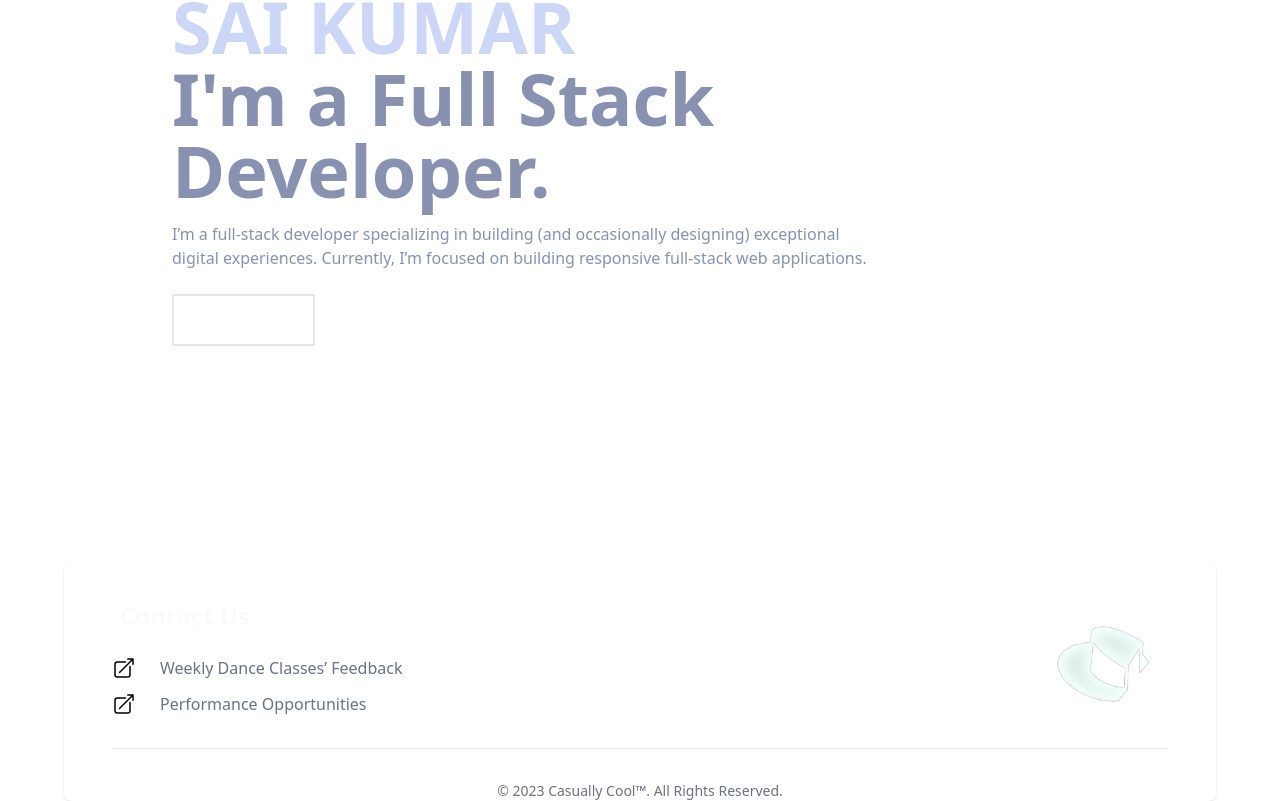
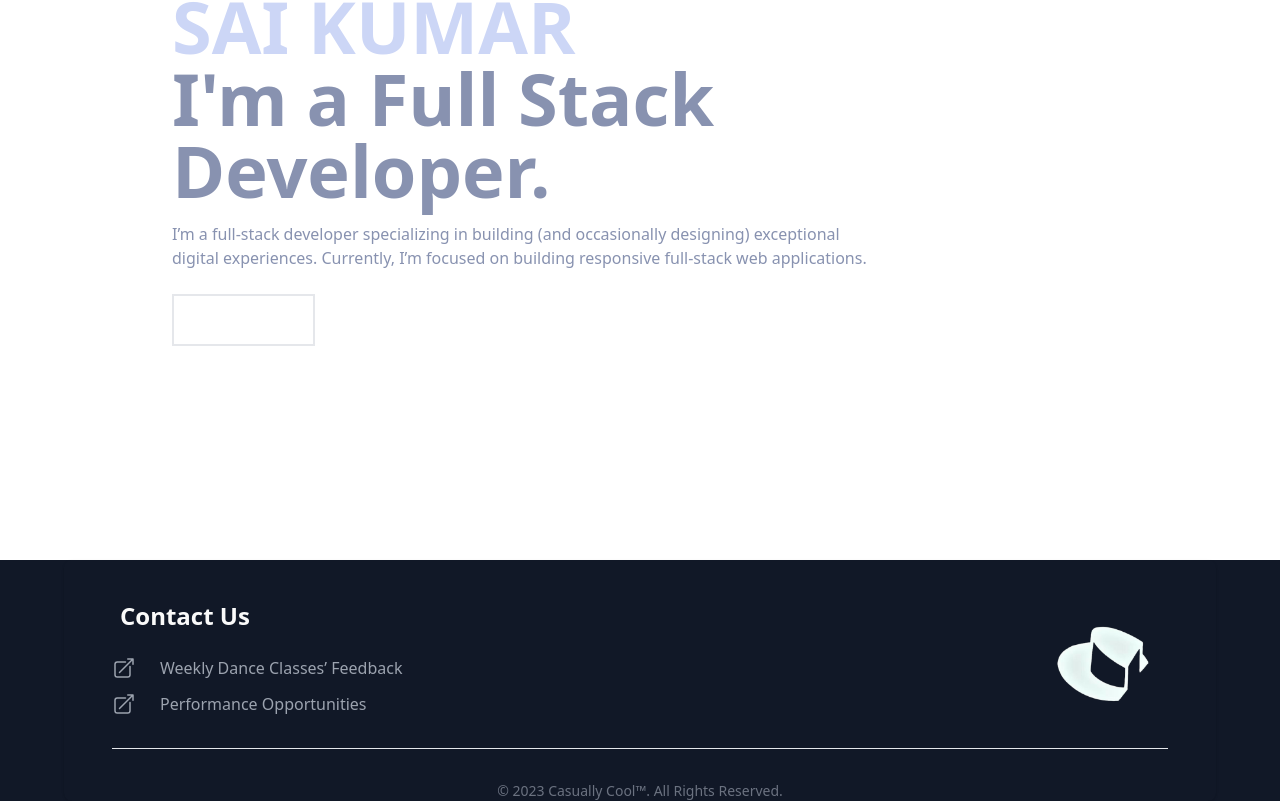
Before and after one commit to Nina0917/casuallycool_web, a React (Create React App) app: page / in a window 1280 px wide. Shown: the part 240-1041 px from the top of the page. Built offline with nearby package versions, Linux system fonts and the light colour scheme.

Commit message:
change footer bg

```diff
--- a/src/components/Footer.jsx
+++ b/src/components/Footer.jsx
@@ -1,41 +1,62 @@
-import { useState } from 'react';
-import Logo from '../assets/avatar_white.png';
-import { ArrowTopRightOnSquareIcon } from '@heroicons/react/24/solid';
+import { useState } from "react";
+import Logo from "../assets/avatar_white.png";
+import { ArrowTopRightOnSquareIcon } from "@heroicons/react/24/solid";
 
 export default function Footer() {
   return (
-        <footer className='z-20 w-full dark:bg-gray-800 '>
-
-            <div id="footer-center" class="mx-auto px-10 pt-10 rounded-lg shadow sm:px-12 xl:max-w-6xl">
+    <footer className="z-20 w-full bg-gray-900 ">
+      <div
+        id="footer-center"
+        class="mx-auto px-10 pt-10 rounded-lg shadow sm:px-12 xl:max-w-6xl"
+      >
         <div class="sm:flex sm:items-center sm:justify-between">
-
-                    <div id='Contact'>
-                        <p className='text-2xl text-zinc-50 font-semibold ml-2'>Contact Us</p>
+          <div id="Contact">
+            <p className="text-2xl text-zinc-50 font-semibold ml-2">
+              Contact Us
+            </p>
             <ul class="list-outside my-6 sm:mb-0">
-                            <li className='flex items-center mb-3'>
-                                <ArrowTopRightOnSquareIcon className='h-6 w-6 inline'></ArrowTopRightOnSquareIcon>
-                                <a href="#" class="ml-4 text-md text-gray-500 hover:underline md:ml-6 dark:text-gray-400">Weekly Dance Classes’ Feedback</a>
+              <li className="flex items-center mb-3">
+                <ArrowTopRightOnSquareIcon className="text-gray-400 h-6 w-6 inline"></ArrowTopRightOnSquareIcon>
+                <a
+                  href="#"
+                  class="ml-4 text-md text-gray-400 hover:underline md:ml-6 dark:text-gray-400"
+                >
+                  Weekly Dance Classes’ Feedback
+                </a>
               </li>
-                            <li className='flex items-center'>
-                                <ArrowTopRightOnSquareIcon className='h-6 w-6 inline'></ArrowTopRightOnSquareIcon>
-                                <a href="#" class="ml-4 text-md text-gray-500 hover:underline md:ml-6 dark:text-gray-400">Performance Opportunities</a>
+              <li className="flex items-center">
+                <ArrowTopRightOnSquareIcon className="text-gray-400 h-6 w-6 inline"></ArrowTopRightOnSquareIcon>
+                <a
+                  href="#"
+                  class="ml-4 text-md text-gray-400 hover:underline md:ml-6 dark:text-gray-400"
+                >
+                  Performance Opportunities
+                </a>
               </li>
-
             </ul>
           </div>
 
           <div id="logo" class="hidden md:flex items-center mb-4 sm:mb-0">
-                        <img src={Logo} style={{ width: "100px", height: "100px" }} class="mr-4 h-8 rounded-full" />
-
+            <img
+              src={Logo}
+              style={{ width: "100px", height: "100px" }}
+              class="mr-4 h-8 rounded-full"
+            />
           </div>
         </div>
         <hr class="my-6 border-gray-200 sm:mx-auto dark:border-gray-700 lg:my-8" />
-                <span class="block text-sm text-gray-500 sm:text-center dark:text-gray-400">© 2023 <a href="https://flowbite.com" target="_blank" class="hover:underline">Casually Cool™</a>. All Rights Reserved.
+        <span class="block text-sm text-gray-500 sm:text-center dark:text-gray-400">
+          © 2023{" "}
+          <a
+            href="https://flowbite.com"
+            target="_blank"
+            class="hover:underline"
+          >
+            Casually Cool™
+          </a>
+          . All Rights Reserved.
         </span>
       </div>
-
-
     </footer>
-
   );
 }
```
Lines whose indentation alone changed are shown as unchanged.
